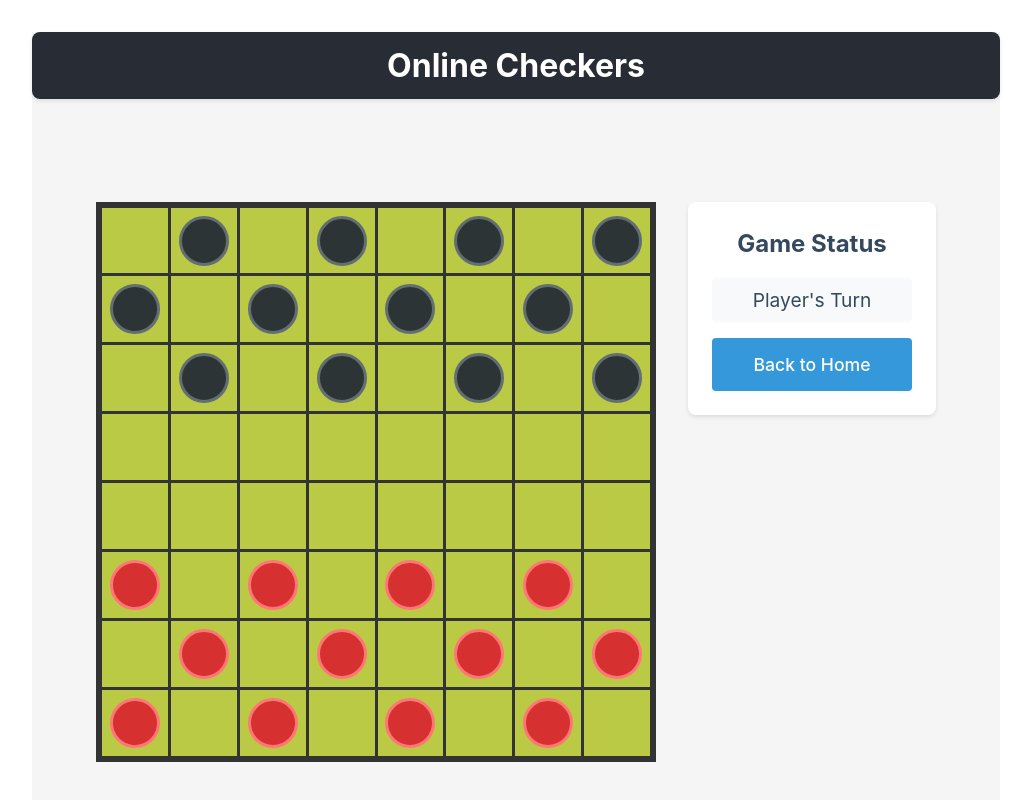
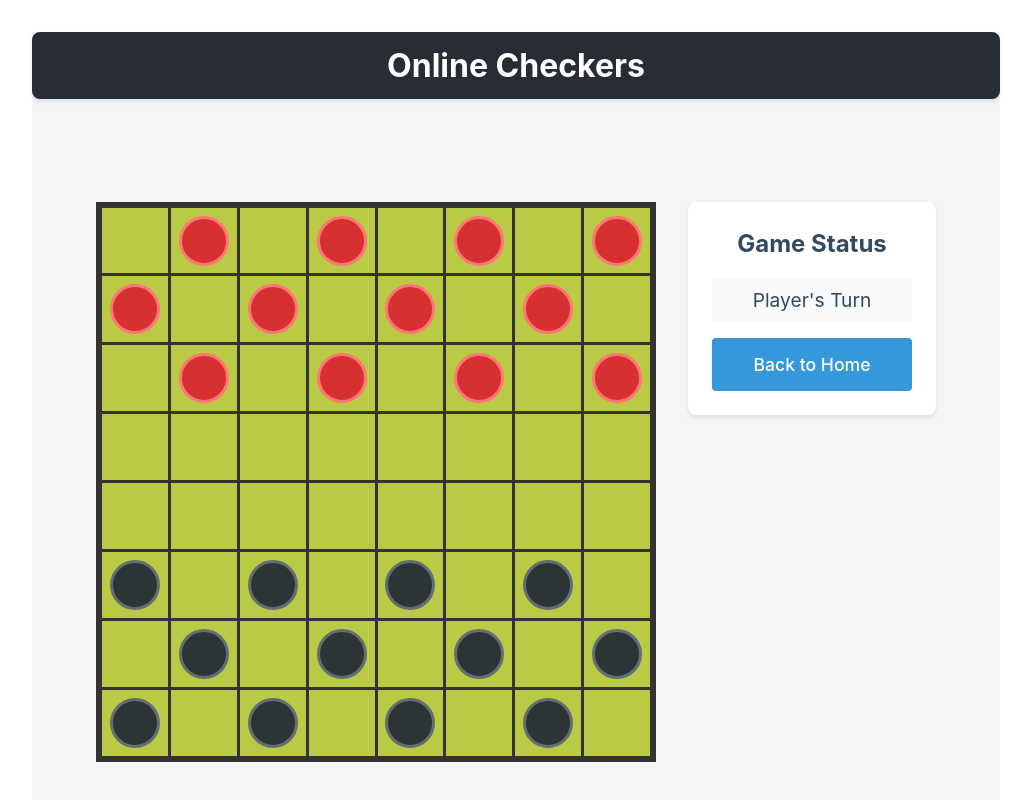
Before and after one commit to ilPacoOG/online-checkers, a React (Vite) app in the folder client/: page /game in a window 1280 px wide. Shown: the top 800 px of the page, without its empty margins (124-1155 px from the left). Built offline with nearby package versions, Linux system fonts and the light colour scheme.

Commit message:
incorporated my prior code with Matts updated Board.tsx and gameService.ts

```diff
--- a/client/src/components/Board.tsx
+++ b/client/src/components/Board.tsx
@@ -1,54 +1,61 @@
-// Import necessary dependencies
 import React, { useState } from 'react';
 import { PieceType, Coordinates } from '../types/types';
+import { isValidMove, executeMove, isCaptureMove, executeCapture, promoteToKing, isPlayerTurn, toggleTurn } from '../services/gameService';
 import Square from './Square';
 import './Board.css';
 
-// Initialize the board with starting positions
 const initializeBoard = (): PieceType[][] => [
-  [0, 2, 0, 2, 0, 2, 0, 2],
+    [0, 1, 0, 1, 0, 1, 0, 1],
+    [1, 0, 1, 0, 1, 0, 1, 0],
+    [0, 1, 0, 1, 0, 1, 0, 1],
+    [0, 0, 0, 0, 0, 0, 0, 0],
+    [0, 0, 0, 0, 0, 0, 0, 0],
     [2, 0, 2, 0, 2, 0, 2, 0],
     [0, 2, 0, 2, 0, 2, 0, 2],
-  [0, 0, 0, 0, 0, 0, 0, 0],
-  [0, 0, 0, 0, 0, 0, 0, 0],
-  [1, 0, 1, 0, 1, 0, 1, 0],
-  [0, 1, 0, 1, 0, 1, 0, 1],
-  [1, 0, 1, 0, 1, 0, 1, 0]
+    [2, 0, 2, 0, 2, 0, 2, 0]
 ];
 
 const Board: React.FC = () => {
-  // State for board and selected piece
     const [board, setBoard] = useState<PieceType[][]>(initializeBoard());
     const [selectedPiece, setSelectedPiece] = useState<Coordinates | null>(null);
 
-  // Handle square click
     const handleSquareClick = (row: number, col: number) => {
+        const selectedSquare = { row, col };
+
         if (selectedPiece) {
-      // Handle piece movement logic here
-      setSelectedPiece(null);
-    } else if (board[row][col] !== PieceType.Empty) {
-      setSelectedPiece({ row, col });
+            if (isCaptureMove(board, selectedPiece, selectedSquare)) {
+                const newBoard = executeCapture(board, selectedPiece, selectedSquare);
+                setBoard(promoteToKing(newBoard, selectedSquare));
+                toggleTurn(); // Toggle turn after capture
+            } else if (isValidMove(board, selectedPiece, selectedSquare)) {
+                const newBoard = executeMove(board, selectedPiece, selectedSquare);
+                setBoard(promoteToKing(newBoard, selectedSquare));
+                toggleTurn(); // Toggle turn after valid move
+            } else {
+                console.log("Invalid move");
+            }
+            setSelectedPiece(null); // Clear the selection after move
+        } else {
+            const piece = board[row][col];
+            if ((isPlayerTurn() && (piece === PieceType.PlayerPiece || piece === PieceType.PlayerKing)) ||
+                (!isPlayerTurn() && (piece === PieceType.AIPiece || piece === PieceType.AIKing))) {
+                setSelectedPiece(selectedSquare);
+            }
         }
     };
 
-  // Render board
     return (
         <div className="board-container">
             {board.map((row, rowIndex) => (
-        <div key={rowIndex} className="board-row">
-          {row.map((piece, colIndex) => (
+                row.map((piece, colIndex) => (
                     <Square
                         key={`${rowIndex}-${colIndex}`}
                         piece={piece}
-              isSelected={
-                selectedPiece?.row === rowIndex &&
-                selectedPiece?.col === colIndex
-              }
-              isBlack={(rowIndex + colIndex) % 2 === 1}
+                        isSelected={selectedPiece?.row === rowIndex && selectedPiece?.col === colIndex}
+                        isBlack={(rowIndex + colIndex) % 2 !== 0}
                         onClick={() => handleSquareClick(rowIndex, colIndex)}
                     />
-          ))}
-        </div>
+                ))
             ))}
         </div>
     );
--- a/client/src/services/gameService.ts
+++ b/client/src/services/gameService.ts
@@ -1,4 +1,7 @@
 import { PieceType, Coordinates } from '../types/types';
+
+// * had to add the playerTurn function and the toggleTurn functions back in to be included in Matt's updated code for gameService.ts. Those functions were added to the end of this code.
+let playerTurn = true;
 
 /**
  * Validates if a move is legal according to checkers rules
@@ -146,5 +149,19 @@ export function promoteToKing(
     return newBoard;
 }
 
-// TODO: Add isPlayerTurn function for turn validation
+/**
+ * had to add the is player turn function and the toggle turn functions back in to be included in Matt's updated code for gameService.ts
+ * @returns boolean indicating if it is the player's turn
+ */
+export function isPlayerTurn(): boolean {
+    return playerTurn;
+}
+
+/**
+ * Toggles the turn between player and AI
+ */
+export function toggleTurn(): void {
+    playerTurn = !playerTurn;
+}
+
 // TODO: Add AI move generation logic
```
Lines whose indentation alone changed are shown as unchanged.
